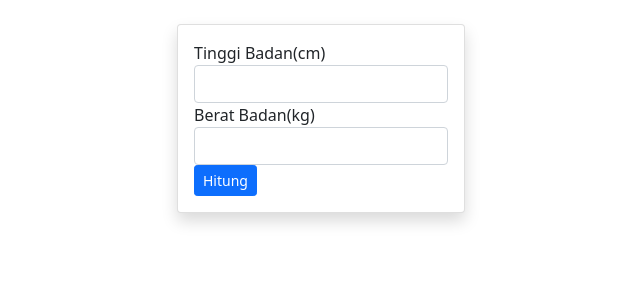
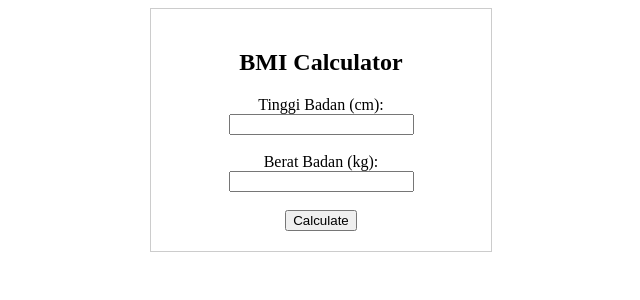
Before and after one commit to Hendriete/BMI, a PHP site: page / in a window 1280 px wide. Shown: the top 300 px of the page, without its empty margins (319-959 px from the left). Run offline with PHP 8.4, Linux system fonts and the light colour scheme.

Commit message:
Add files via upload

```diff
--- a/index.php
+++ b/index.php
@@ -1,97 +1,97 @@
-<!doctype html>
-<html lang="en">
+<!DOCTYPE html>
+<html>
 <head>
-    <!-- Required meta tags -->
-    <meta charset="utf-8">
-    <meta name="viewport" content="width=device-width, initial-scale=1">
+    <title>BMI Calculator</title>
+    <style>
+        .container {
+            width: 300px;
+            margin: 0 auto;
+            padding: 20px;
+            border: 1px solid #ccc;
+            text-align: center;
+        }
+            .underweight {
+        color: red;
+        }
 
-    <!-- Bootstrap CSS -->
-    <link href="https://cdn.jsdelivr.net/npm/bootstrap@5.1.3/dist/css/bootstrap.min.css" rel="stylesheet" integrity="sha384-1BmE4kWBq78iYhFldvKuhfTAU6auU8tT94WrHftjDbrCEXSU1oBoqyl2QvZ6jIW3" crossorigin="anonymous">
+        .normal-weight {
+            color: green;
+        }
 
-    <title>Kalkulator BMI</title>
+        .overweight {
+            color: orange;
+        }
+
+        .obese {
+            color: maroon;
+        }
+
+    </style>
 </head>
 <body>
-    <div class="container d-flex justify-content-center mt-4">
-        <div class="card shadow" style="width:18rem">
-            <div class="card-body">
-                <form action="">
-                    <div class="for-group">
-                        <label for="">Tinggi Badan(cm)</label>
-                        <input type="text" class="form-control" name="tinggibadan" required>
-                    </div>
-                    <div class="for-group">
-                        <label for="">Berat Badan(kg)</label>
-                        <input type="text" class="form-control" name="beratbadan" required>
-                    </div>
-                    <button type="submit" class="btn btn-primary btn-sm" name="hitung">Hitung</button>
+    <div class="container">
+        <h2>BMI Calculator</h2>
+        <form action="" method="post">
+            <label for="height">Tinggi Badan (cm):</label>
+            <input type="text" name="height" id="height" required><br><br>
+
+            <label for="weight">Berat Badan (kg):</label>
+            <input type="text" name="weight" id="weight" required><br><br>
+
+            <input type="submit" value="Calculate">
         </form>
-            </div>
         <?php
-        if (isset($_GET['hitung'])) {
-            $tinggibadan = $_GET['tinggibadan'];
-            $beratbadan = $_GET['beratbadan'];
+        // Membuat koneksi ke database
+        $host = 'localhost';
+        $user = 'root';
+        $password = '';
+        $database = 'bmi';
 
-            $tbhasil = $_GET['tinggibadan']/100;
-            $bobot = $beratbadan / ($tbhasil * $tbhasil);
+        $koneksi = mysqli_connect($host, $user, $password, $database);
 
-            if($bobot <= 18.5) {
-                echo'
-                    <div class="card-footer">
-                        <div class="alert alert-primary alert-dismissible fade show" role="alert">
-                            Tinggi Badan(cm) : <b>'.$tinggibadan.' cm</b><br>
-                            Berat Badan(kg)  : <b>'.$beratbadan.' kg</b><br>
-                            Bobot            : <b>'.number_format($bobot,1).'</b><br>
-                             Keterangan       : <b> Berat Badan Kurang</b>
-                             <button type="button" class="btn-close" data-bs-dismiss="alert" aria-label="Close"></button>
-                         </div>
-                    </div>
-                ';
-            }elseif($bobot <= 25) {
-                    echo'
-                        <div class="card-footer">
-                            <div class="alert alert-success alert-dismissible fade show" role="alert">
-                                 Tinggi Badan(cm) : <b>'.$tinggibadan.' cm</b><br>
-                                 Berat Badan(kg)  : <b>'.$beratbadan.' kg</b><br>
-                                 Bobot            : <b>'.number_format($bobot,1).'</b><br>
-                                 Keterangan       : <b> Berat Badan Normal</b>
-                                 <button type="button" class="btn-close" data-bs-dismiss="alert" aria-label="Close"></button>
-                             </div>
-                        </div>
+        // Cek koneksi
+        if (mysqli_connect_errno()) {
+            echo "Failed to connect to MySQL: " . mysqli_connect_error();
+            exit();
+        }
 
-                    ';
-                }elseif($bobot <= 30) {
-                    echo'
-                        <div class="card-footer">
-                            <div class="alert alert-warning alert-dismissible fade show" role="alert">
-                                Tinggi Badan(cm) : <b>'.$tinggibadan.' cm</b><br>
-                                Berat Badan(kg)  : <b>'.$beratbadan.' kg</b><br>
-                                Bobot            : <b>'.number_format($bobot,1).'</b><br>
-                                 Keterangan       : <b> Berat Badan Berlebih</b>
-                                 <button type="button" class="btn-close" data-bs-dismiss="alert" aria-label="Close"></button>
-                             </div>
-                        </div>
+        if ($_SERVER['REQUEST_METHOD'] === 'POST') {
+            // Mendapatkan data yang dikirim dari form
+            $weight = $_POST['weight'];
+            $height = $_POST['height'];
 
-                    ';
-                }elseif($bobot > 30) {
-                    echo'
-                        <div class="card-footer">
-                            <div class="alert alert-danger alert-dismissible fade show" role="alert">
-                                Tinggi Badan(cm) : <b>'.$tinggibadan.' cm</b><br>
-                                Berat Badan(kg)  : <b>'.$beratbadan.' kg</b><br>
-                                Bobot            : <b>'.number_format($bobot,1).'</b><br>
-                                 Keterangan       : <b> Obesitas</b>
-                                 <button type="button" class="btn-close" data-bs-dismiss="alert" aria-label="Close"></button>
-                             </div>
-                        </div>
+            // Menghitung BMI
+            $height_in_meters = $height / 100;
+            $bmi = $weight / ($height_in_meters ** 2);
 
-                    ';
+            // Menentukan interpretasi BMI
+            if ($bmi < 18.5) {
+                $interpretation = "Kurus";
+                $color = "underweight";
+            } elseif ($bmi >= 18.5 && $bmi < 25) {
+                $interpretation = "Normal";
+                $color = "normal-weight";
+            } elseif ($bmi >= 25 && $bmi < 30) {
+                $interpretation = "Gemuk";
+                $color = "overweight";
+            } else {
+                $interpretation = "Obesitas";
+                $color = "obese";
             }
+            $formatted_bobot = number_format($bmi, 1);
+            // Memasukkan data ke dalam database
+            $query = "INSERT INTO kalkulator (weight, height, bmi, interpretation) VALUES ('$weight', '$height', '$formatted_bobot', '$interpretation')";
+            mysqli_query($koneksi, $query);
+
+            // Menampilkan hasil dengan kategori dan perbedaan warna
+            echo "<h3>Your BMI Result:</h3>";
+            echo "<p>Bobot: <strong>$formatted_bobot</strong></p>";
+            echo "<p>Keterangan: <span class='$color'>$interpretation</span></p>";
         }
+
+        // Menutup koneksi
+        mysqli_close($koneksi);
         ?>
     </div>
-    </div>
-
-    <script src="https://cdn.jsdelivr.net/npm/bootstrap@5.1.3/dist/js/bootstrap.bundle.min.js" integrity="sha384-ka7Sk0Gln4gmtz2MlQnikT1wXgYsOg+OMhuP+IlRH9sENBO0LRn5q+8nbTov4+1p" crossorigin="anonymous"></script>
-
 </body>
 </html>
```
Also changed, not shown: kalkulator.sql (added, +50 -0 lines). Lines whose indentation alone changed are shown as unchanged.
